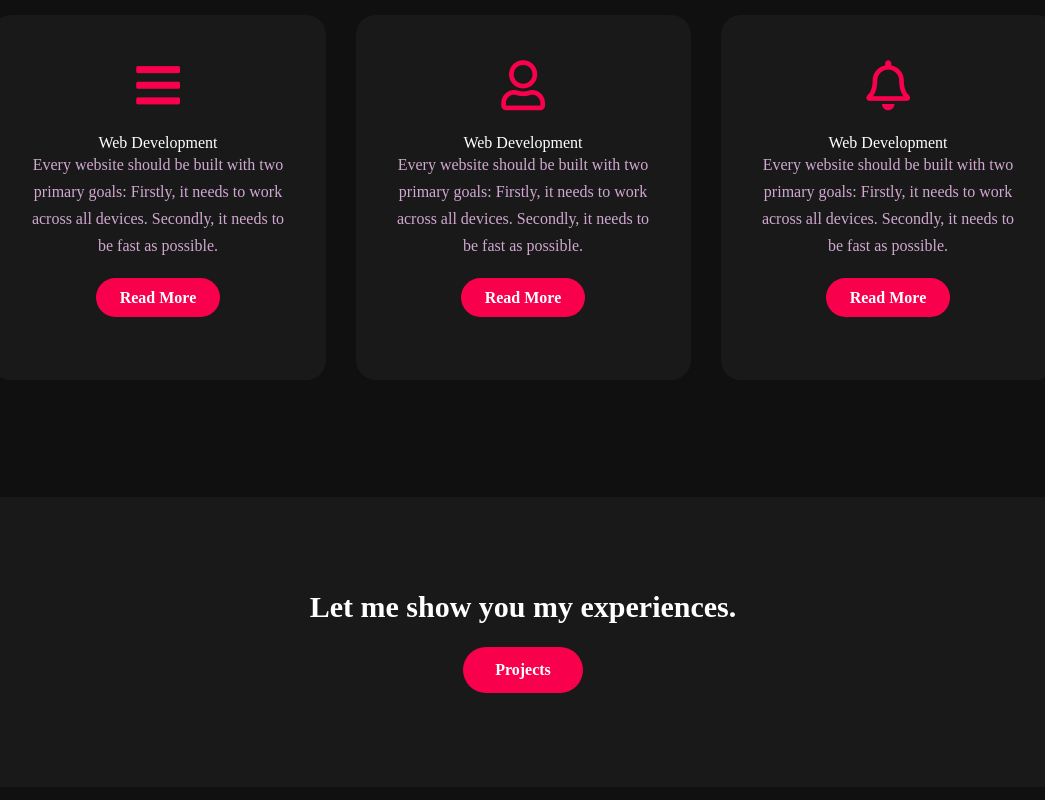
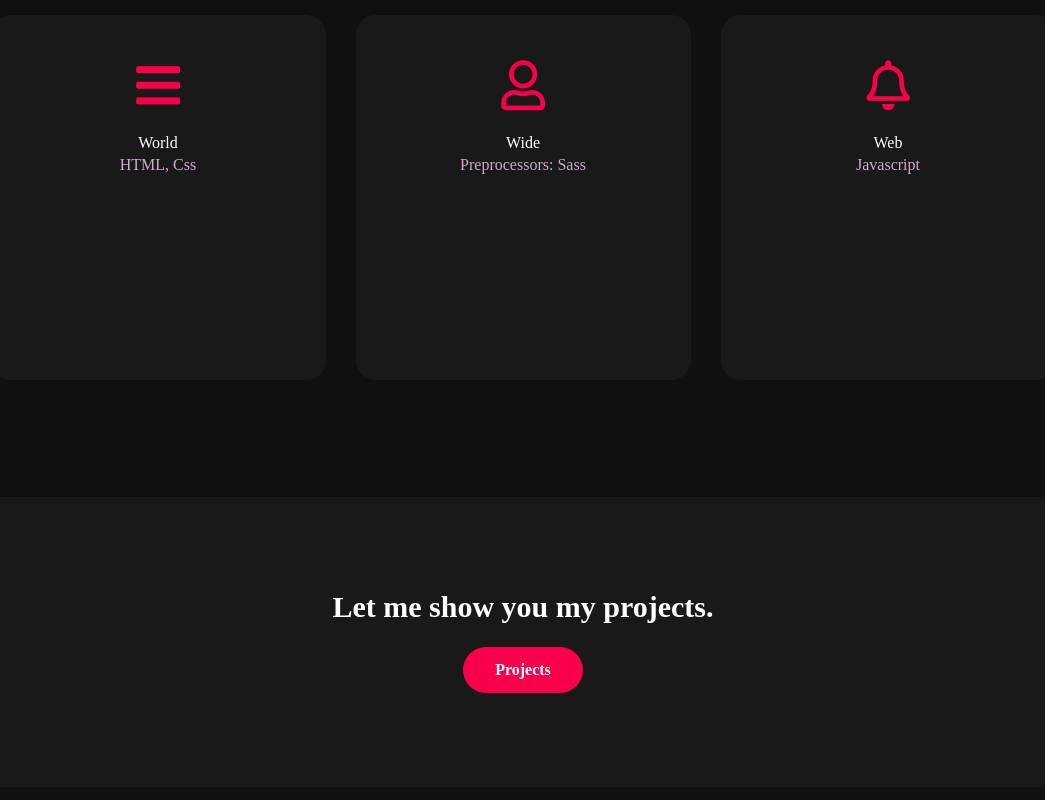
Before and after one commit to Thiagoorrico/portfolio, a plain HTML site: page index.html in a window 1280 px wide. Shown: the part 1580-2380 px from the top of the page, without its empty margins (117-1162 px from the left). Drawn offline with Linux system fonts and the light colour scheme.

Commit message:
Add files via upload
a new update

```diff
--- a/index.html
+++ b/index.html
@@ -36,10 +36,10 @@
             <div id="about" class="about-text">
                 <h2>About Me</h2>
                 <h5>Developer <span>Front-end</span></h5>
-                <p>I am a front-end web developer. I can provide clean code and pixel perfect design. I also make the
+                <p>I am a junior front-end. I can provide clean code and pixel perfect design. I also make the
                     website more & more interactive with web animations. A responsive design
                     makes your website accessible to all users, regardless of their device.</p>
-                <button type="button">Let's Talk</button>
+                <button type="" >Let's Talk</button>
             </div>
         </div>
     </section>
@@ -50,41 +50,32 @@
         <div class="box">
             <div class="card">
                 <i class="fas fa-bars"></i>
-                <h5>Web Development</h5>
+                <h5>World</h5>
                 <div class="pra">
-                    <p>Every website should be built with two primary goals: Firstly, it needs to work across all
-                        devices. Secondly, it needs to be fast as possible.</p>
-                    <p style="text-align: center;">
-                        <a class="button" href="#">Read More</a>
+                    <p>HTML, Css</p>
                     </p>
                 </div>
             </div>
             <div class="card">
                 <i class="far fa-user"></i>
-                <h5>Web Development</h5>
+                <h5>Wide</h5>
                 <div class="pra">
-                    <p>Every website should be built with two primary goals: Firstly, it needs to work across all
-                        devices. Secondly, it needs to be fast as possible.</p>
-                    <p style="text-align: center;">
-                        <a class="button" href="#">Read More</a>
+                    <p>Preprocessors: Sass
                     </p>
                 </div>
             </div>
             <div class="card">
                 <i class="far fa-bell"></i>
-                <h5>Web Development</h5>
+                <h5>Web</h5>
                 <div class="pra">
-                    <p>Every website should be built with two primary goals: Firstly, it needs to work across all
-                        devices. Secondly, it needs to be fast as possible.</p>
-                    <p style="text-align: center;">
-                        <a class="button" href="#">Read More</a>
+                    <p>Javascript</p>
                     </p>
                 </div>
             </div>
         </div>
     </div>
     <div class="contact-me">
-        <p>Let me show you my experiences.</p>
+        <p>Let me show you my projects.</p>
         <a class="button-two" href="https://github.com/Thiagoorrico">Projects</a>
     </div>
     <footer class="footer">
--- a/style/style.scss
+++ b/style/style.scss
@@ -27,7 +27,8 @@
     font-size: 35px;
     letter-spacing: 2px;
     cursor: pointer;
-    margin-left: 1em;
+    padding-top: 10px;
+    padding-left: 10px;
   }
 
   span {
```
Also changed, not shown: style/style.css, 1 other file.
